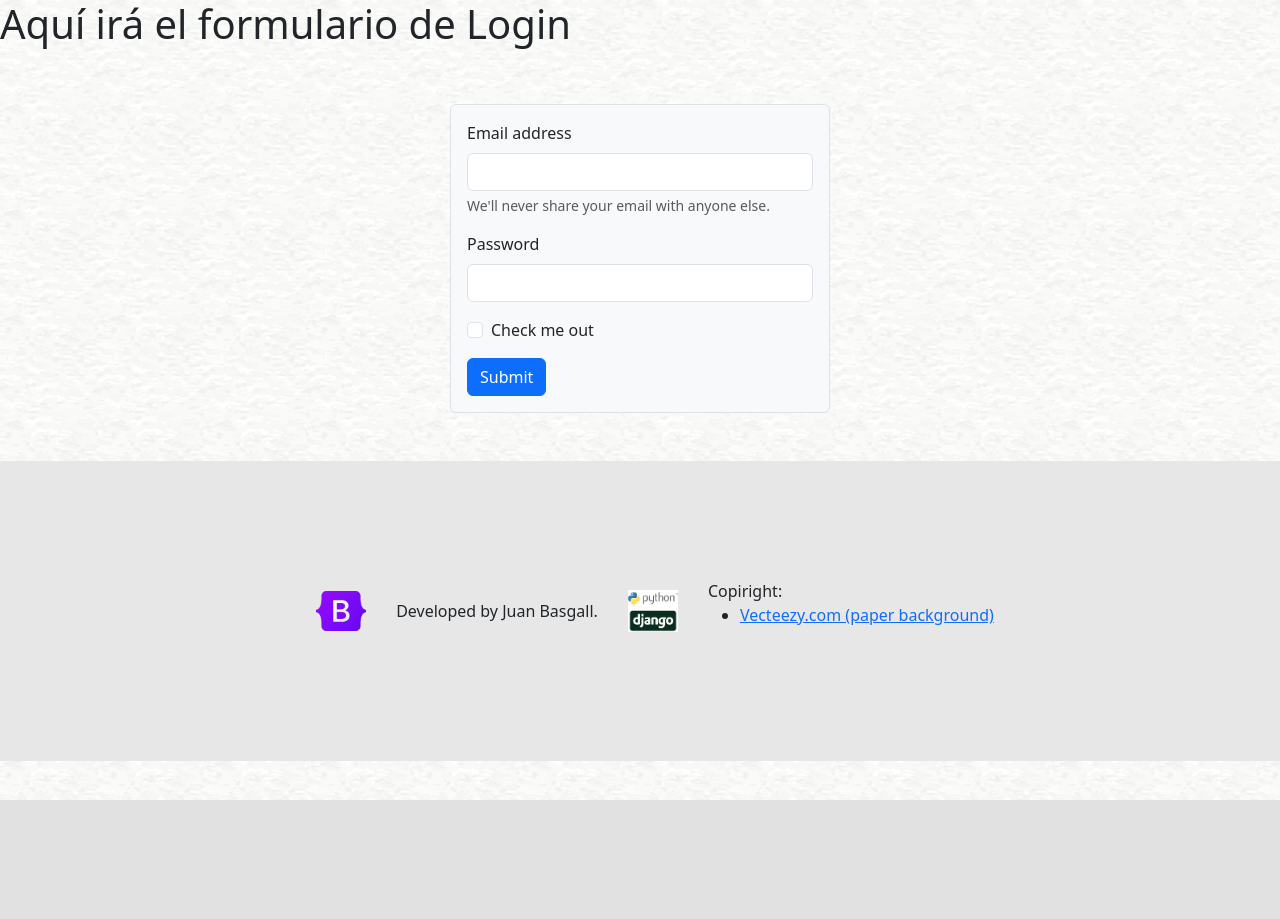
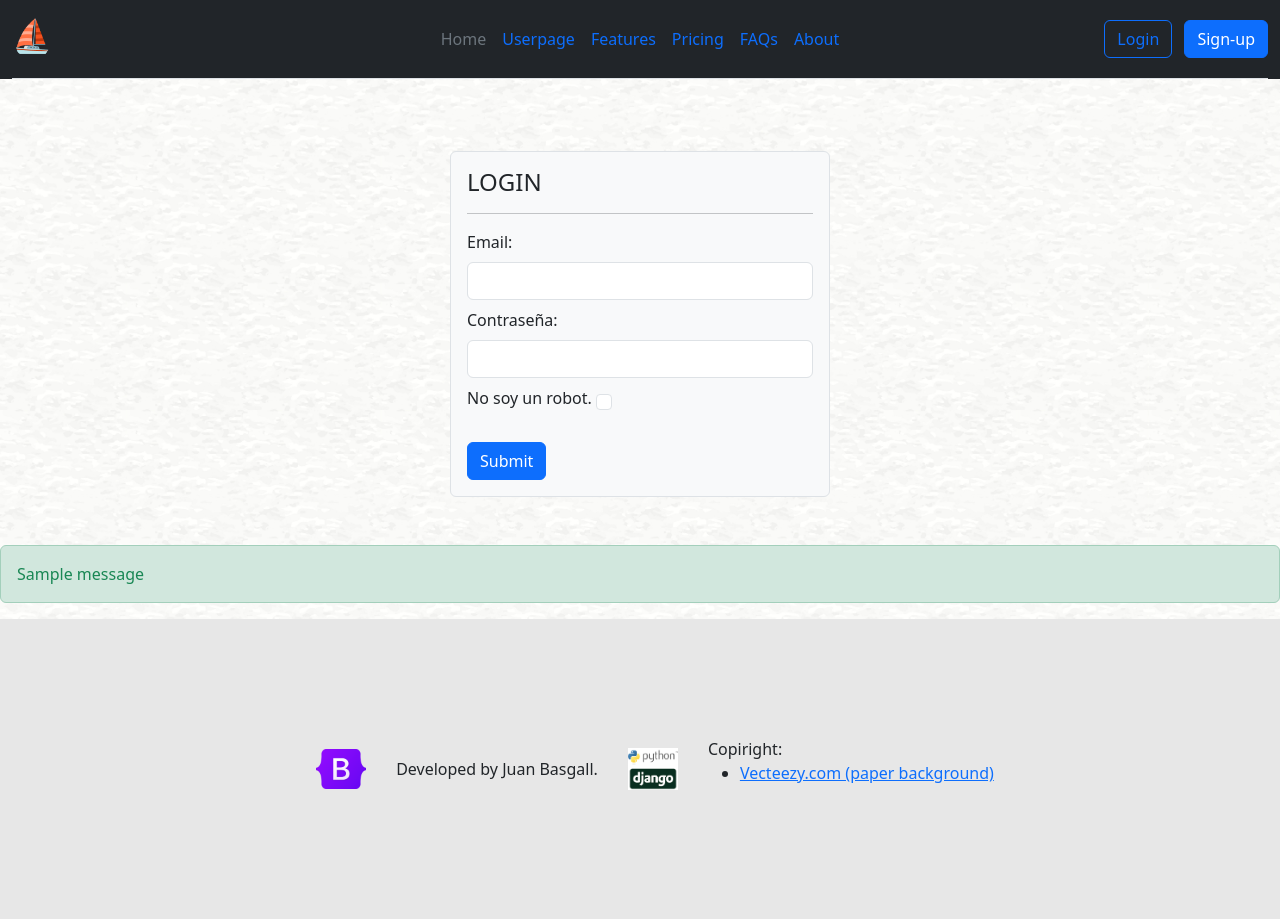
Before and after one commit to d3vh4n5/anchorage, a Django app: page /login/ in a window 1280 px wide. Before the commit the page ends 800 px from the top, so only its background shows below. Run offline with Django 4.2, Linux system fonts and the light colour scheme; tables that the repository leaves empty hold one stand-in row (values such as "Sample post"); one stand-in notice (Sample message) is shown.

Commit message:
Se avanzó mucho sobre los formularios de login y registro, y emarejé el proyecto a la clase 17

```diff
--- a/anchorage/forms.py
+++ b/anchorage/forms.py
@@ -1,6 +1,41 @@
 from django import forms
+from django.core import validators
+from django.forms import ValidationError
+
+def largo_validate(value):
+    print(value)
+    if len(value) >10 or len(value)< 8:
+        raise ValidationError("Debe tener entre 8 y 10 caracteres", code="error_largo",)
 
 class SignUp(forms.Form):
-    nombre = forms.CharField(label='Nombre de usuario:', required=True)
-    email = forms.EmailField(label='e-mail: ', required=True)
-    password = forms.CharField(label='Contraseña:', widget=forms.PasswordInput, required=True)
+    SEX_CHOICES = (
+        (1, "Masculino"),
+        (2, "Femenino"),
+        (3, "Otro.."),
+    )
+
+    nombre = forms.CharField(widget=forms.TextInput(attrs={'class': 'form-control'}), label='Nombre de usuario:', required=True)
+    email = forms.EmailField(widget=forms.EmailInput(attrs={'class': 'form-control'}), label='e-mail: ', required=True)
+    password = forms.CharField(widget=forms.PasswordInput(attrs={'class': 'form-control'}), label='Contraseña:', required=True, validators=(largo_validate, ))
+    sexo = forms.ChoiceField(widget=forms.Select(attrs={'class': 'form-select'}),label='Sexo: ', choices=SEX_CHOICES)
+    nacimiento = forms.DateField(
+        label='Fecha de nacimiento:',
+        widget=forms.SelectDateWidget(
+            years=range(1920, 2023),
+            attrs={'class': 'form-select'}
+        )
+    )
+    terms = forms.BooleanField(
+        label='He leído y acepto los términos de uso ',
+        required=True,
+        widget=forms.CheckboxInput(attrs={'class': 'form-check-input'})
+    )
+
+class Login(forms.Form):
+    email = forms.EmailField(widget=forms.EmailInput(attrs={'class':'form-control mt-2 mb-2'}), required=True)
+    password = forms.CharField(widget=forms.PasswordInput(attrs={'class': 'form-control mt-2 mb-2'}), label='Contraseña:', required=True, validators=(largo_validate, ))
+    noRobot = forms.BooleanField(
+        label='No soy un robot.',
+        required=True,
+        widget=forms.CheckboxInput(attrs={'class': 'form-check-input mt-2 mb-2'})
+    )
--- a/anchorage/views.py
+++ b/anchorage/views.py
@@ -2,6 +2,7 @@ from django.shortcuts import render
 from django.http import HttpResponse
 from datetime import datetime
 from .forms import *
+from django.contrib import messages
 
 # Create your views here.
 
@@ -20,7 +21,18 @@ def index(request):
     return render(request, 'anchorage/index.html', context)
 
 def login(request):
-    return render(request, 'anchorage/pages/login.html')
+    if request.method == 'POST':
+        login_form = Login(request.POST)
+        if login_form.is_valid():
+            # redirigir al user page
+            print('Login correcto')
+        else:
+            print("Error de autenticación")
+            messages.error(request, "Usuario o contraseña incorrectos")
+    else:
+        login_form = Login()
+    context = {'login_form' : login_form}
+    return render(request, 'anchorage/pages/login.html', context)
 
 
 def userpage(request):
@@ -38,6 +50,12 @@ def userpage(request):
 def signup(request):
     if request.method == "POST":
         signup_form = SignUp(request.POST)
+        if signup_form.is_valid():
+            messages.success(request, "Formulario cargado con éxito")
+            print("Todo joya")
+        else:
+            messages.error(request, "La contraseña debe tener entre 8 y 10 caracteres")
+            print("Todo mal")
     else:
         signup_form = SignUp()
     context = {'signup_form': signup_form}
--- a/templates/anchorage/pages/login.html
+++ b/templates/anchorage/pages/login.html
@@ -3,27 +3,37 @@
 {% block titulo %}Login{% endblock titulo %}
 {% block estilos_extra %}{% endblock estilos_extra %}
 {% block contenido %}
-    <h1>Aquí irá el formulario de Login</h1>
+    {% comment %} Incluyo el header por ahora {% endcomment %}
+    {% include 'anchorage/partials/header.html' %}
     <div class="container-sm">
-        <div class="row justify-content-center">
-            <div class="col-4 border rounded p-3 m-5 bg-light">
-                <form>
-                    <div class="mb-3">
-                      <label for="exampleInputEmail1" class="form-label">Email address</label>
-                      <input type="email" class="form-control" id="exampleInputEmail1" aria-describedby="emailHelp">
-                      <div id="emailHelp" class="form-text">We'll never share your email with anyone else.</div>
-                    </div>
-                    <div class="mb-3">
-                      <label for="exampleInputPassword1" class="form-label">Password</label>
-                      <input type="password" class="form-control" id="exampleInputPassword1">
-                    </div>
-                    <div class="mb-3 form-check">
-                      <input type="checkbox" class="form-check-input" id="exampleCheck1">
-                      <label class="form-check-label" for="exampleCheck1">Check me out</label>
-                    </div>
+      <div class="row justify-content-center">
+        <div class="col-4 border rounded p-3 m-5 bg-light">
+              <h4>LOGIN</h4>
+              <hr>
+              <form action="{% url 'login' %}" method="post">
+                {% csrf_token %}
+                {% comment %} <p>{{ login_form.email.errors }}</p> {% endcomment %}
+                {{ login_form}}
+                <br>
+                <br>
                     <button type="submit" class="btn btn-primary">Submit</button>
                   </form>
             </div>
         </div>
     </div>
+    {% if messages %}
+            <div>
+                {% for message in messages %}
+                    {% if message.tags == 'error' %}
+                        <div class="alert alert-danger text-danger" role="alert">
+                                {{message}}
+                        </div>
+                    {% else %}
+                        <div class="alert alert-success text-success" role="alert">
+                            {{message}}
+                        </div>
+                    {% endif %}
+                {% endfor %}
+            </div>
+        {% endif %}
 {% endblock contenido %}
--- a/templates/anchorage/pages/userpage.html
+++ b/templates/anchorage/pages/userpage.html
@@ -12,6 +12,10 @@
 
                 <h2>Dashboard</h2>
                 <button>Nuevo Link</button>
+                <p>Recordar que en los forms de django hay un input de tipo URL.
+                    Muy útil para esta parte. Ya que validará que lo que ingresemos
+                     en el capo sea una url.
+                </p>
 
             </div>
             <div class="col-1"></div>
```
Also changed, not shown: templates/anchorage/pages/signup.html (+79 -8 lines).
